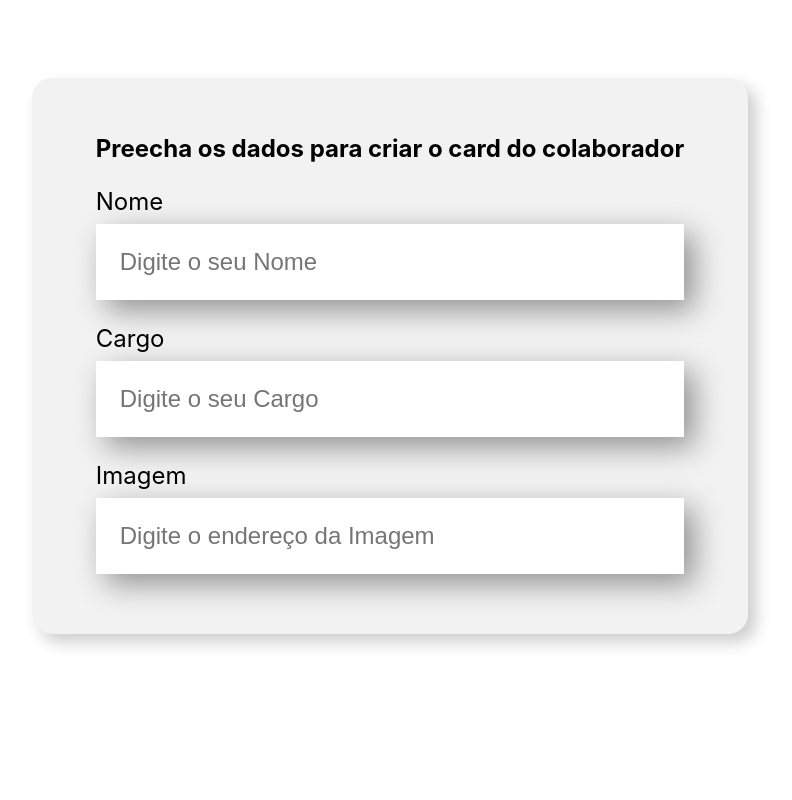
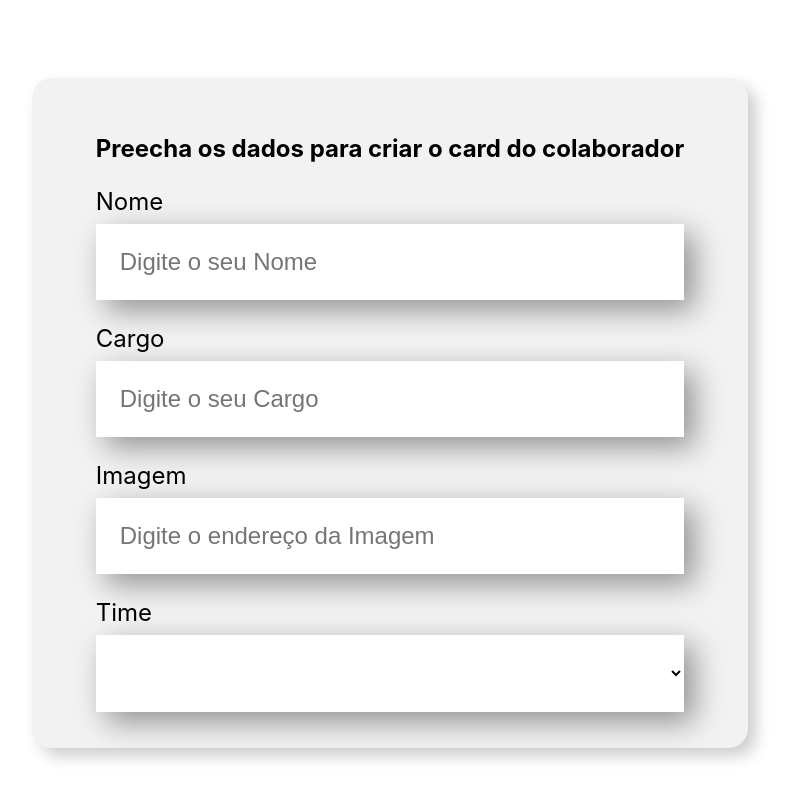
Before and after one commit to MatheusGrenat/organo, a JavaScript app: page / in a window 1280 px wide. Shown: the part 500-1300 px from the top of the page, without its empty margins (250-1042 px from the left). Before the commit the page ends 1214 px from the top, so only its background shows below. Built offline with nearby package versions, Linux system fonts and the light colour scheme; the HTML template or start-up script is replaced by a standard one.

Commit message:
Criando e estilizando o componente ListaSuspensa

```diff
--- a/src/componentes/Formulario/index.js
+++ b/src/componentes/Formulario/index.js
@@ -1,6 +1,19 @@
 import CampoTexto from '../CampoTexto'
+import ListaSuspensa from '../ListaSuspensa'
 import './styles.css'
 const Formulario = () => {
+
+    const times = [
+        '',
+        'Programação',
+        'Front-End',
+        'Data Science',
+        'Devops',
+        'UX e Design',
+        'Mobile',
+        'Inovação e Gestão'
+    ]
+
     return(
         <section className='formulario'>
             <form>
@@ -8,6 +21,7 @@
                 <CampoTexto label="Nome" placeholder="Digite o seu Nome"/>
                 <CampoTexto label="Cargo" placeholder="Digite o seu Cargo"/>
                 <CampoTexto label="Imagem" placeholder="Digite o endereço da Imagem"/>
+                <ListaSuspensa label="Time" itens={times} />
             </form>
 
 
--- /dev/null
+++ b/src/componentes/ListaSuspensa/index.js
@@ -0,0 +1,16 @@
+import './styles.css'
+
+const ListaSuspensa = (props) => {
+    return (
+        <div className='lista-suspensa'>
+            <label>{props.label}</label>
+            <select>
+                {props.itens.map(item => {
+                    return <option key={item}>{item}</option>
+                })}
+            </select>
+        </div>
+    )
+}
+
+export default ListaSuspensa
--- /dev/null
+++ b/src/componentes/ListaSuspensa/styles.css
@@ -0,0 +1,19 @@
+.lista-suspensa {
+
+}
+
+.lista-suspensa label {
+    display: block;
+    margin-bottom: 8px;
+    font-size: 24px;
+}
+
+.lista-suspensa select{
+    background: #fff;
+    box-shadow: 10px 10px 30px rgba(0, 0, 0, 0.4);
+    width: 100%;
+    border: none;
+    font-size: 24px;
+    padding: 24px;
+    box-sizing: border-box;
+}
```
